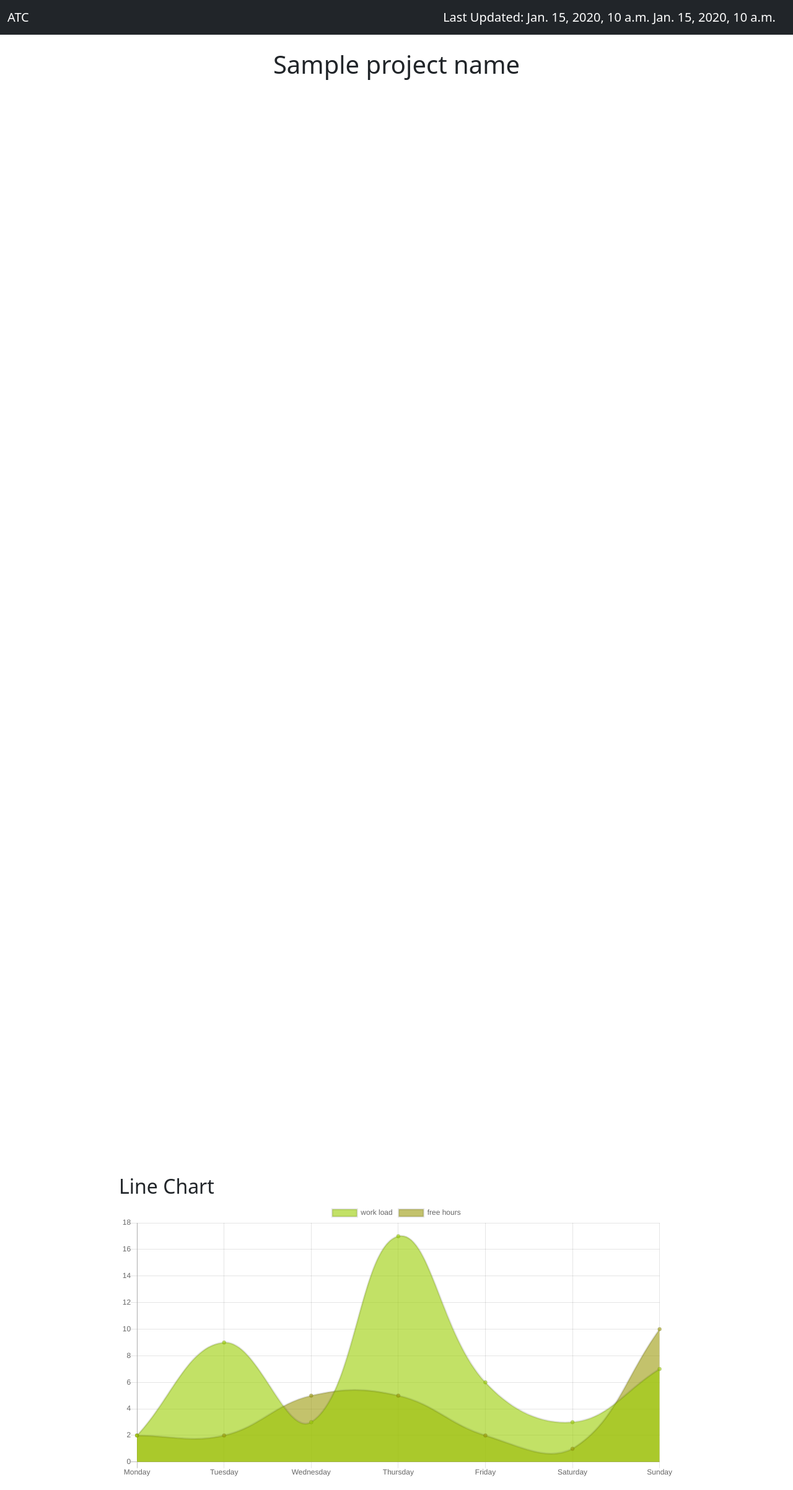
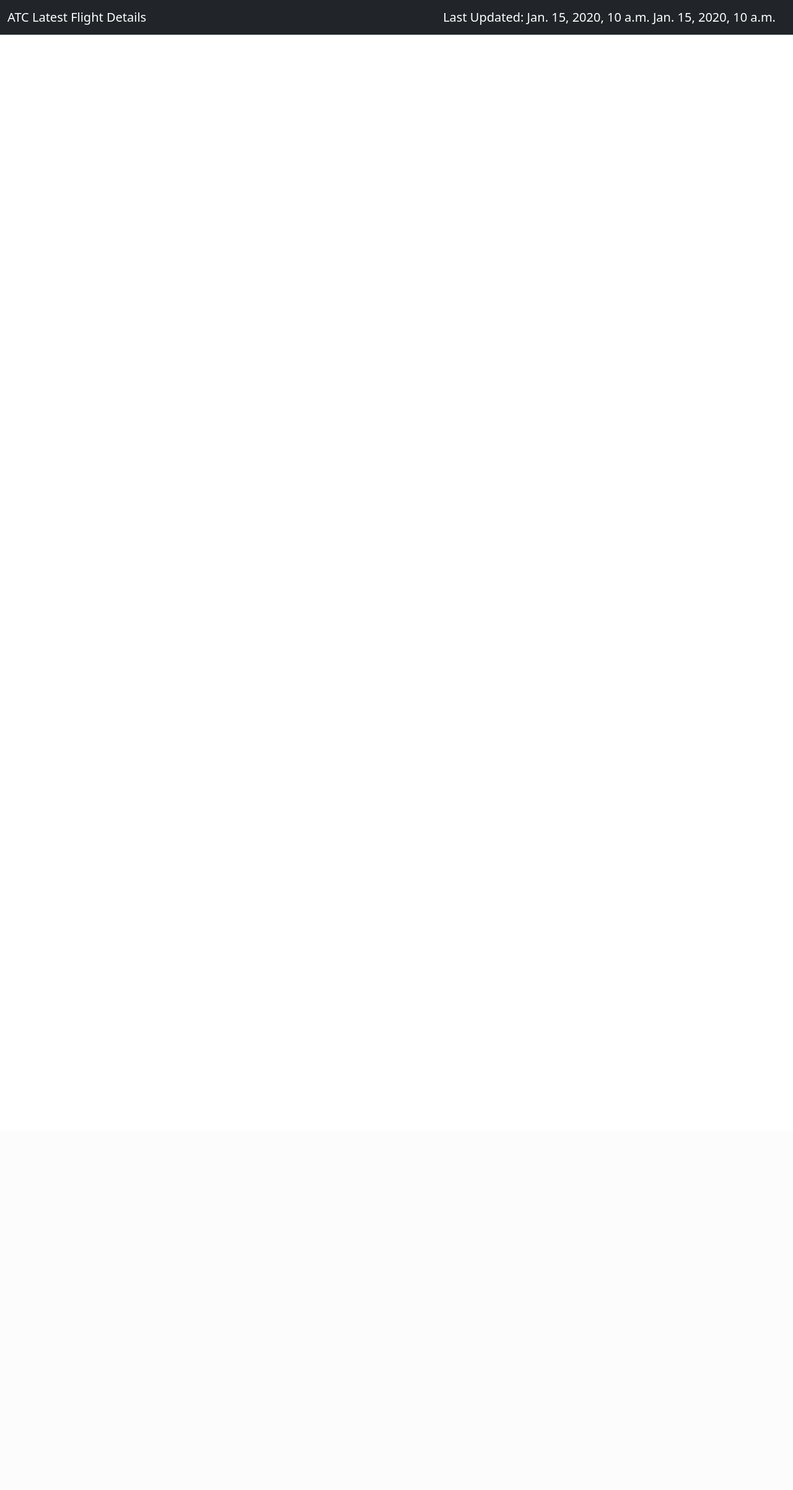
Before and after one commit to Christo77793/My-Django-App, a Django app: template app1/templates/app1/home.html in a window 1280 px wide. Shown: the whole page at 62% size. After the commit the page ends 56 px from the top, so only its background shows below. Run offline with Django 4.2, Linux system fonts and the light colour scheme; the template is opened without the code that fills it: most values are stand-ins (such as "Sample title", 1, 10 or a date in 2020); some libraries are stand-ins or nearby versions.

Commit message:
Changes #3

```diff
--- a/app1/templates/app1/base.html
+++ b/app1/templates/app1/base.html
@@ -26,13 +26,6 @@
     .color2 {
         background: linear-gradient(150deg, #f731db, #4600f1 100%);
     }
-
-
-
-
-
-
-
     </style>
 </head>
 
@@ -43,95 +36,7 @@
 
 {% endblock %}
 
-
-<!--Boxes-->
-<!--
-<div class="container" id="my-gradient-container">
-    <div class="row mt-4">
-        <div class="col-md-12">
-            <div class="card" style="text-align: center;border-radius: 25px;background: linear-gradient(150deg, #39ef74, #4600f1 100%)">
-                <div class="card-body">
-                    <p>Box 1</p>
-                    <br>
-                    <p>Some info</p>
-                    <br>
-                    <p>Some info</p>
-                </div>
-            </div>
-        </div>
-        <div class="col-md-12">
-            <div class="card" style="text-align: center;border-radius: 25px;background: linear-gradient(150deg, #f731db, #4600f1 100%);">
-                <div class="card-body">
-
-                </div>
-            </div>
-        </div>
-        <div class="col-md-4">
-            <div class="card" style="text-align: center;border-radius: 25px;background: linear-gradient(150deg, #39ef74, #4600f1 100%)">
-                <div class="card-body">
-                    <p>Box 3</p>
-                    <br>
-                    <p>Some info</p>
-                    <br>
-                    <p>Some info</p>
-                </div>
-            </div>
-        </div>
-    </div>
-</div>
--->
 <br><br>
-
-
-<!--Line Chart-->
-<!---->
-<div class="container-line-chart">
-    <h2>Line Chart</h2>
-    <div>
-        <canvas id="myChart"></canvas>
-    </div>
-</div>
-
-<script>
-    var ctx = document.getElementById("myChart").getContext("2d");
-    var myChart = new Chart(ctx, {
-      type: "line",
-      data: {
-        labels: [
-          "Monday",
-          "Tuesday",
-          "Wednesday",
-          "Thursday",
-          "Friday",
-          "Saturday",
-          "Sunday",
-        ],
-        datasets: [
-          {
-            label: "work load",
-            data: [2, 9, 3, 17, 6, 3, 7],
-            backgroundColor: "rgba(153,205,1,0.6)",
-          },
-          {
-            label: "free hours",
-            data: [2, 2, 5, 5, 2, 1, 10],
-            backgroundColor: "rgba(155,153,10,0.6)",
-          },
-        ],
-      },
-    });
-
-
-
-
-
-
-
-
-
-
-
-</script>
 
 
 <!-- Optional JavaScript; choose one of the two! -->
--- a/app1/templates/app1/home.html
+++ b/app1/templates/app1/home.html
@@ -2,45 +2,6 @@
 
 {% block content %}
 <center>
-    <h1>{{project_name}}</h1>
-
-    <!--Boxes-->
-    <!--
-    <div class="container" id="my-gradient-container">
-        <div class="row mt-4">
-            <div class="col-md-12" style="height: 500px;">
-
-            </div>
-            <div class="col-md-12" style="height: 500px;">
-                <div id="d2" class="card" style=" text-align: center;border-radius: 25px;background: linear-gradient(150deg, #f731db, #4600f1 100%);">
-                        <script src="https://cdn.plot.ly/plotly-latest.min.js"></script>
-                        <script>
-                            var g2 = {{g2json|safe}}
-                            Plotly.plot("d2", g2, {})
-                        </script>
-                </div>
-            </div>
-            <div class="col-md-4">
-                <div class="card" style="text-align: center;border-radius: 25px;background: linear-gradient(150deg, #39ef74, #4600f1 100%)">
-                    <div class="card-body">
-                        <p>Box 3</p>
-                        <br>
-                        <p>Some info</p>
-                        <br>
-                        <p>Some info</p>
-                    </div>
-                </div>
-            </div>
-        </div>
-    </div>
--->
-    <!--        <p>You are checking this website on {{month}} {{year}}</p>-->
-    <!--        <br/>-->
-
-    <!--        On the calender: <br/><br/>-->
-
-    <!--        {{calendar_var|safe}}-->
-
     <div id="d1" style="width: 500px; height:500px;">
 
         <script src="https://cdn.plot.ly/plotly-latest.min.js"></script>
--- a/app1/templates/app1/navbar.html
+++ b/app1/templates/app1/navbar.html
@@ -2,7 +2,7 @@
 
 <nav class="navbar navbar-expand-lg navbar-dark bg-dark">
     <div class="container-fluid">
-        <a class="navbar-brand" href="">ATC</a>
+        <a class="navbar-brand" href="">ATC Latest Flight Details</a>
         <button class="navbar-toggler" type="button" data-bs-toggle="collapse" data-bs-target="#navbarSupportedContent" aria-controls="navbarSupportedContent" aria-expanded="false"
                 aria-label="Toggle navigation">
             <span class="navbar-toggler-icon"></span>
```
